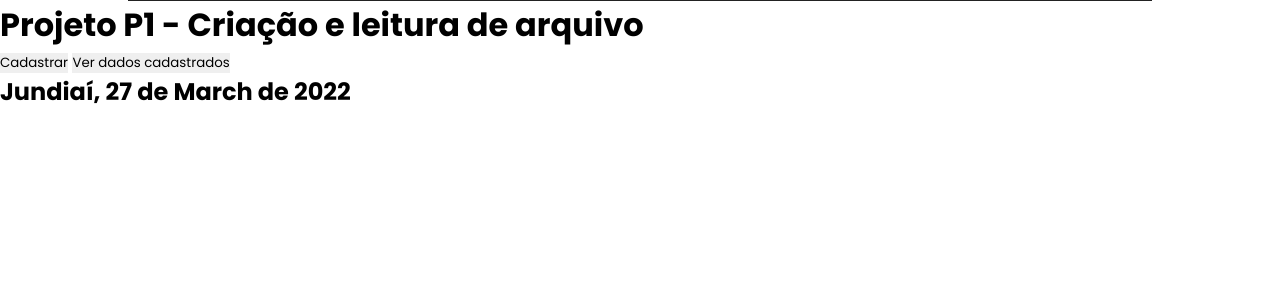
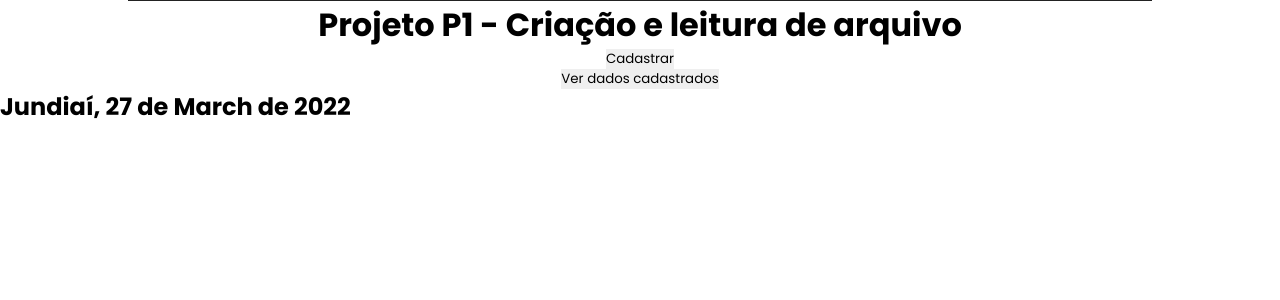
Before and after one commit to brnofranco/createread-php, a PHP site: page / in a window 1280 px wide. Shown: the part 89-389 px from the top of the page. Run offline with PHP 8.4, Linux system fonts and the light colour scheme.

Commit message:
Update style.css
Center Main-content

```diff
--- a/styles/style.css
+++ b/styles/style.css
@@ -55,5 +55,8 @@ input {
 }
 
 .main-content {
-    background-color: white;
+    display: flex;
+    align-items: center;
+    justify-content: space-around;
+    flex-direction: column;
 }
```
